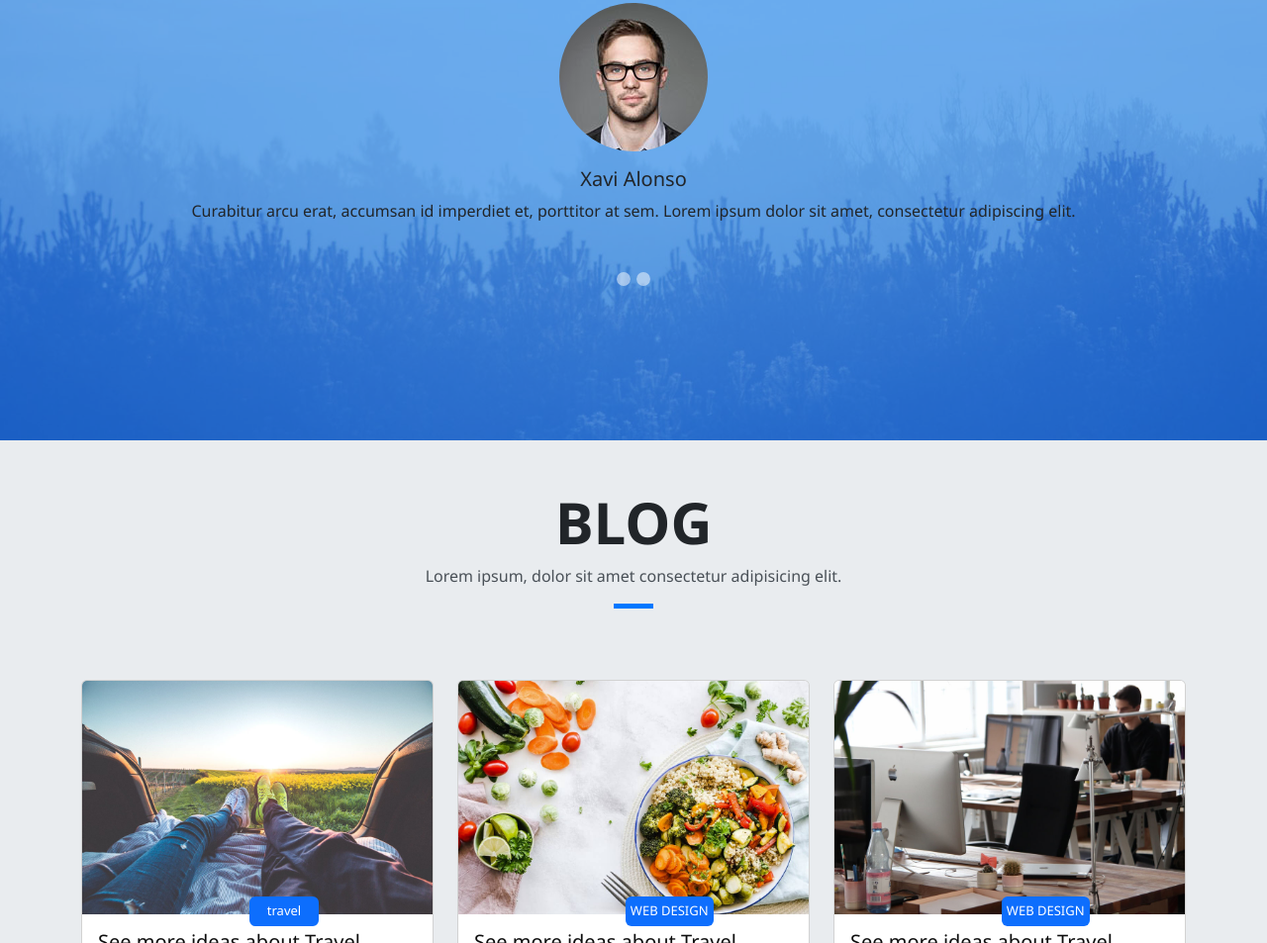
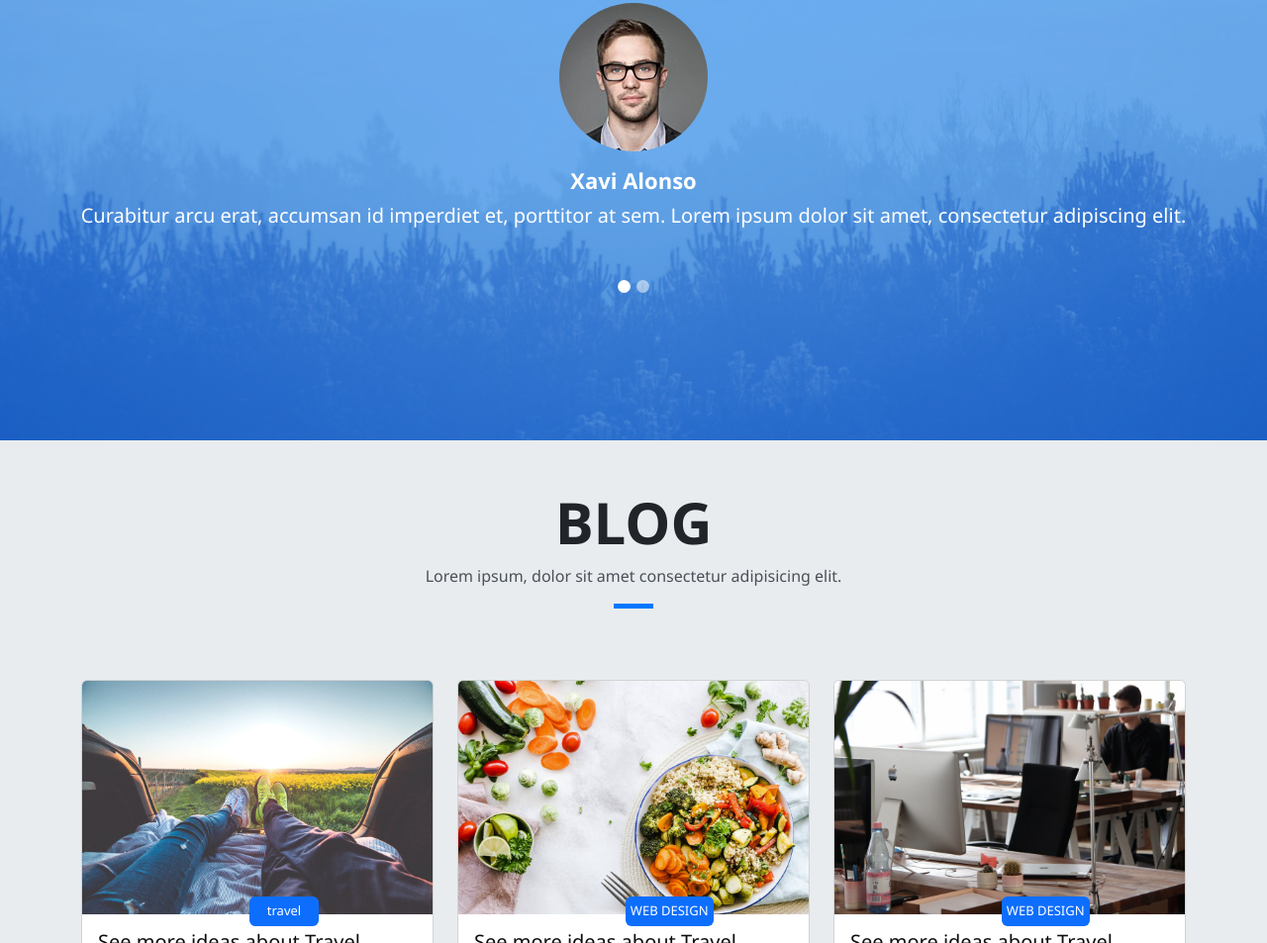
Before and after one commit to farahhoss/DevFolio, a plain HTML site: page index.html in a window 1280 px wide. Shown: the part 4141-5094 px from the top of the page at 99% size. Drawn offline with Linux system fonts and the light colour scheme.

Commit message:
Update style.css

```diff
--- a/css/style.css
+++ b/css/style.css
@@ -405,6 +405,7 @@
   transition: opacity 0.6s ease;
 }*/
 
+
 .carousel-vip-p {
   position: relative;
   background-image: url(DevFolio\ images/overlay-bg.jpg);
@@ -413,53 +414,33 @@
   background-position: top;
   height: 570px;
 }
-.carousel-indicators-vip {
-  position: absolute;
-  right: 0;
-  bottom: 7rem;
-  left: 0;
-  z-index: 2;
-  display: flex;
-  justify-content: center;
-  padding: 0;
-  margin-right: 15%;
-  margin-bottom: 1rem;
-  margin-left: 15%;
+
+#slider .carousel-item img {
+  height: 150px;
+  width: 150px;
 }
-.carousel-indicators [data-bs-target] {
-  box-sizing: content-box;
-  flex: 0 1 auto;
-  width: 14px;
-  height: 14px;
-  border-radius: 50%;
-  padding: 0;
-  margin-right: 3px;
-  margin-left: 3px;
-  text-indent: -999px;
-  cursor: pointer;
-  background-color: #fff;
-  background-clip: padding-box;
-  border: 0;
-  border-top: 10px solid transparent;
-  border-bottom: 10px solid transparent;
-  opacity: 0.5;
-  transition: opacity 0.6s ease;
+#slider .carousel-item h5 {
+  color: #fff;
+  font-size: 22px;
+  font-weight: 600;
 }
-.carousel-dark .carousel-indicators-vip [data-bs-target] {
-  background-color: white;
-}
-
-.caption-vip {
-  padding-top: 140px;
-}
-.caption-vip p {
+#slider .carousel-item p {
   color: #fff;
   font-size: 20px;
 }
-.caption-vip h5 {
-  color: #fff;
-  font-size: 22px;
-  font-weight: 600;
+#slider .carousel-indicators button {
+  padding: 4px;
+  width: 5px;
+  background-color: white;
+  height: 5px;
+  border-radius: 50%;
+}
+#slider .carousel-indicators button.active {
+  padding: 4px;
+  width: 5px;
+  background-color: white;
+  height: 5px;
+  border-radius: 50%;
 }
 
 /*********************************BLOG-SECTION ********************************************************************/
```
